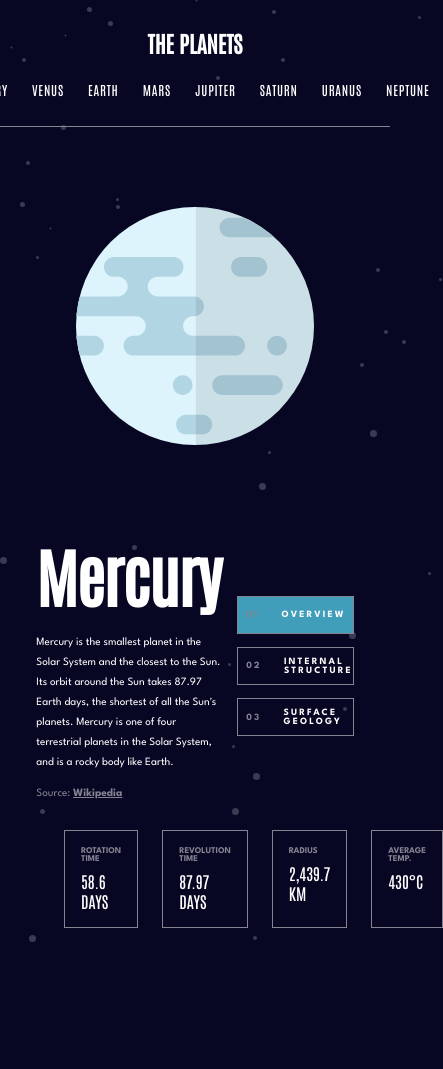
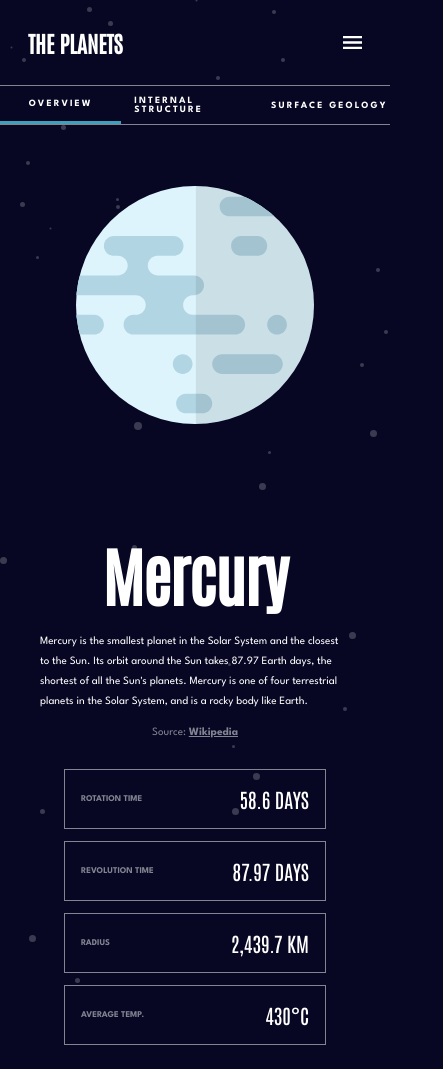
Before and after one commit to rmsliap/planets-fact-site, a plain HTML site: page src/index.html in a window 390 px wide. Shown: the whole page, 443 px wide, since content can reach past the window. Before the commit the page ends 952 px from the top, so only its background shows below. Drawn offline with Linux system fonts and the light colour scheme.

Commit message:
Add hamburger menu

```diff
--- a/src/css/media.css
+++ b/src/css/media.css
@@ -25,6 +25,76 @@
   }
 
   .box-value {
-    font-size: 2rem;
+    font-size: 2.5rem;
   }
 }
+
+@media (max-width: 600px) {
+  .nav {
+    flex-direction: row;
+  }
+
+  .nav-list {
+    display: none;
+  }
+
+  .hero {
+    position: relative;
+  }
+
+  .hb-icon {
+    display: block;
+  }
+
+  .img-container {
+    padding: 12.5rem 10rem;
+  }
+
+  .tabs {
+    position: absolute;
+    top: 0;
+    left: 0;
+    flex-direction: row;
+    border-bottom: 1px solid var(--line-color);
+  }
+
+  .tab {
+    width: 100%;
+    height: 4.8rem;
+    font-size: 1.2rem;
+    font-weight: bold;
+    font-family: var(--secondary-font);
+    letter-spacing: 0.26rem;
+    text-transform: uppercase;
+    border: none;
+    display: flex;
+    align-items: center;
+    justify-content: center;
+    cursor: pointer;
+  }
+
+  .active {
+    background: none;
+    border-bottom: 3px solid var(--mercury);
+  }
+
+  .tab-num {
+    display: none;
+  }
+
+  .planet-text {
+    align-items: center;
+  }
+
+  .box-info {
+    display: flex;
+    flex-direction: column;
+    gap: 1.5rem;
+  }
+
+  .box {
+    flex-direction: row;
+    justify-content: space-between;
+    align-items: center;
+  }
+}
--- a/src/css/style.css
+++ b/src/css/style.css
@@ -61,6 +61,13 @@ ul {
 
 .nav-list li {
   font-size: 1.6rem;
+  cursor: pointer;
+}
+
+.hb-icon {
+  width: 2.4rem;
+  height: 1.7rem;
+  display: none;
   cursor: pointer;
 }
 
--- a/src/index.html
+++ b/src/index.html
@@ -28,6 +28,11 @@
         <li>Uranus</li>
         <li>Neptune</li>
       </ul>
+      <img
+        class="hb-icon"
+        src="assets/icon-hamburger.svg"
+        alt="Hamburger icon"
+      />
     </nav>
     <main class="hero">
       <div class="img-container">
--- a/src/js/script.js
+++ b/src/js/script.js
@@ -11,11 +11,8 @@ navLis.forEach((navLi) => {
     const [planet] = data.filter(
       (el) => e.target.textContent.toLowerCase() === el.name.toLowerCase()
     );
-    const [{ color }] = colors.filter(
-      (el) => e.target.textContent.toLowerCase() === el.planet.toLowerCase()
-    );
     renderInfo(planet);
-    firstTabActive(color);
-    changeActive(planet, color);
+    firstTabActive();
+    changeActive(planet);
   });
 });
```
